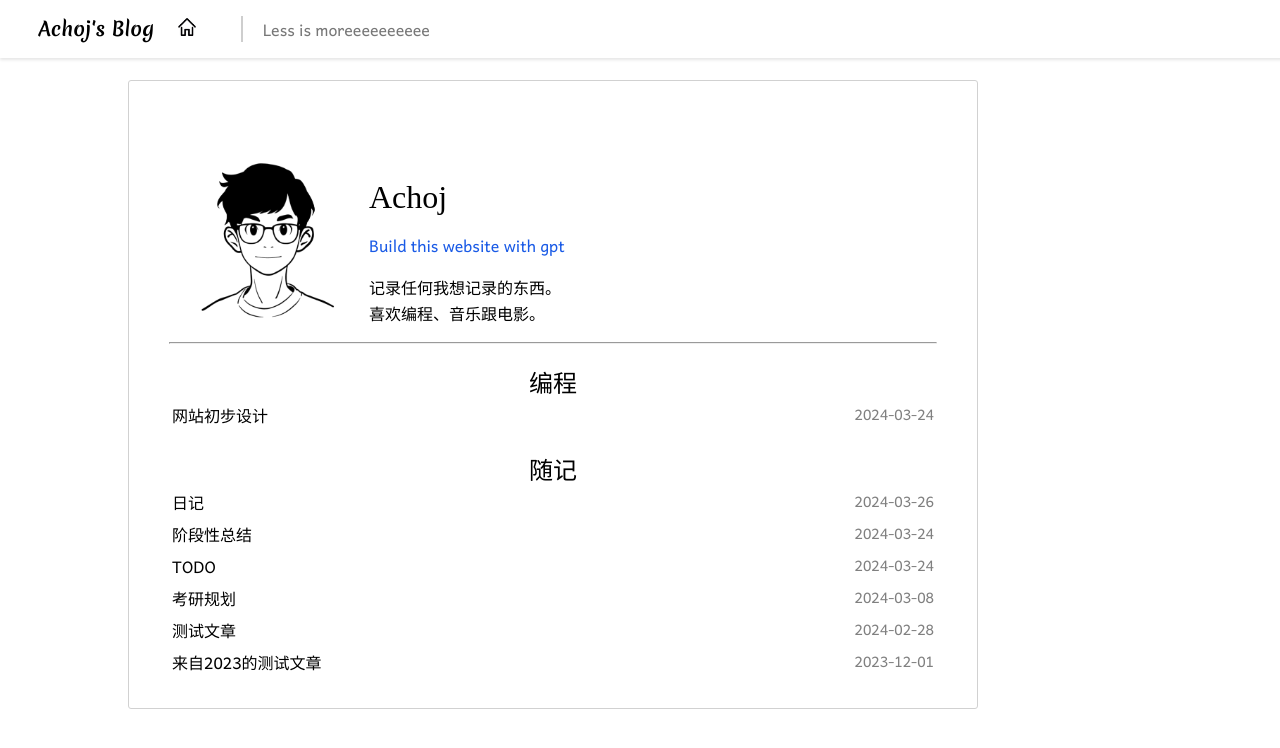
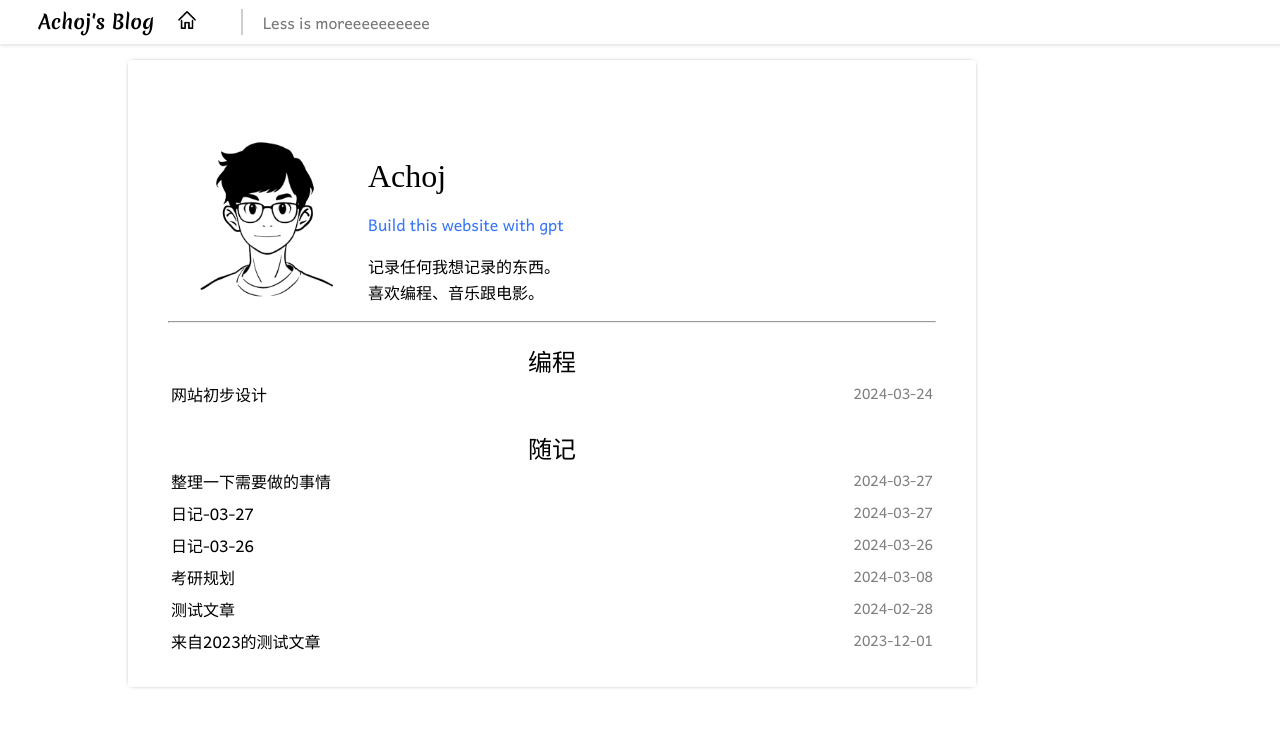
Before and after one commit to achoj/achoj.github.io, a plain HTML site: page index.html in a window 1280 px wide. Drawn offline with Linux system fonts and the light colour scheme.

Commit message:
modify styles & add posts

```diff
--- a/index.html
+++ b/index.html
@@ -27,7 +27,7 @@
             <br />
             <div class="avatar-name">Achoj</div>
         </p>
-        <p style="color: rgb(25, 90, 230);">Build this website with gpt</p>
+        <p style="color: rgb(55, 117, 251);">Build this website with gpt</p>
         <p>记录任何我想记录的东西。<br> 喜欢编程、音乐跟电影。</p>
         <hr />
 
@@ -48,17 +48,17 @@
 
         <div class="post-type">随记</div>
         <div class="file-list" type="normal">
+            <div class="post-item" path="articles/2024/03-27-待做.md">
+                <span class="name">整理一下需要做的事情</span>
+                <span class="time">2024-03-27</span>
+            </div>
+            <div class="post-item" path="articles/2024/03-27-日记.md">
+                <span class="name">日记-03-27</span>
+                <span class="time">2024-03-27</span>
+            </div>
             <div class="post-item" path="articles/2024/03-26-日记.md">
-                <span class="name">日记</span>
+                <span class="name">日记-03-26</span>
                 <span class="time">2024-03-26</span>
-            </div>
-            <div class="post-item" path="articles/2024/03_24_阶段性总结_n.md">
-                <span class="name">阶段性总结</span>
-                <span class="time">2024-03-24</span>
-            </div>
-            <div class="post-item" path="articles/2024/03_24_TODO_n.md">
-                <span class="name">TODO</span>
-                <span class="time">2024-03-24</span>
             </div>
             <div class="post-item" path="articles/2024/03_08_考研规划_n.md">
                 <span class="name">考研规划</span>
--- a/source/styles.css
+++ b/source/styles.css
@@ -27,14 +27,17 @@ header {
     top: 0;
     left: 0;
     width: 100%;
-    background-color: rgba(255, 255, 255, 0.7);
+    background: linear-gradient(to right, rgba(255, 255, 255, 1), rgba(255, 255, 255, 0.7), rgba(255, 255, 255, 0.3)); /* 从左到右逐渐减弱的毛玻璃效果 */
     color: #000000;
-    padding: 15px 3%;
+    padding: 8px 3%;
     text-align: left;
+    backdrop-filter: saturate(150%) blur(4px);
     box-shadow: 0 2px 3px rgba(0, 0, 0, 0.1);
-    backdrop-filter: blur(6px); /* 添加高斯模糊 */
-    z-index: 1000; /* 确保header在顶部 */
+    /* backdrop-filter: blur(6px); 添加高斯模糊 */
+    z-index: 1000; /* 确保 header 在顶部 */
 }
+
+
 .header-content {
     display: flex;
     align-items: center;
@@ -78,16 +81,13 @@ header {
     background-color: rgb(255, 255, 255);
     padding: 40px;
     padding-bottom: 30px;
-    margin-bottom: 100px;
-    margin-top: 80px;
-    /* box-shadow: 0 0px 5px -3px rgba(0,0,0.9,.9),0 0px 3px -3px rgba(0,0,0,.9); */
+    margin-bottom: 200px;
+    margin-top: 60px;
+    box-shadow: 0 0px 5px -3px rgba(0,0,0.9,.9),0 0px 3px -3px rgba(0,0,0,.9);
     border-radius: 3px;
     margin-left: 10%; /* 添加这一行来使内容向左偏移 */
     min-width: 630px;
     min-height: 300px;
-
-        /* 添加以下代码以将边框改成线条 */
-        border: 1px solid #d1d1d1; /* 设置边框为1像素实线，颜色为黑色 */
 }
 
 
```
Also changed, not shown: articles/2024/03-27-待做.md (added, +12 -0 lines), articles/2024/03-27-日记.md (added, +5 -0 lines), articles/2024/03_08_考研规划_n.md (+4 -2 lines), articles/2024/03_24_TODO_n.md (deleted, +0 -4 lines), articles/2024/03_24_阶段性总结_n.md (deleted, +0 -12 lines), post.html (+1 -0 lines).
